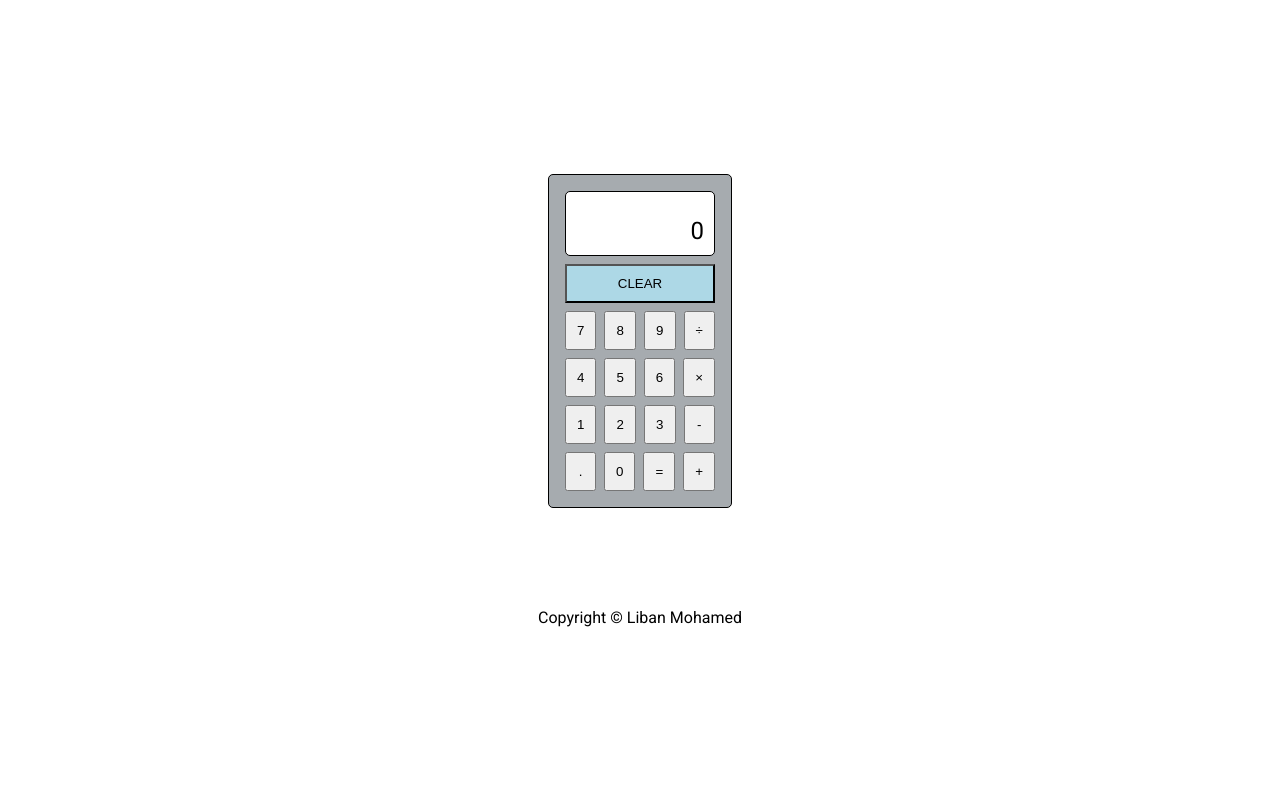
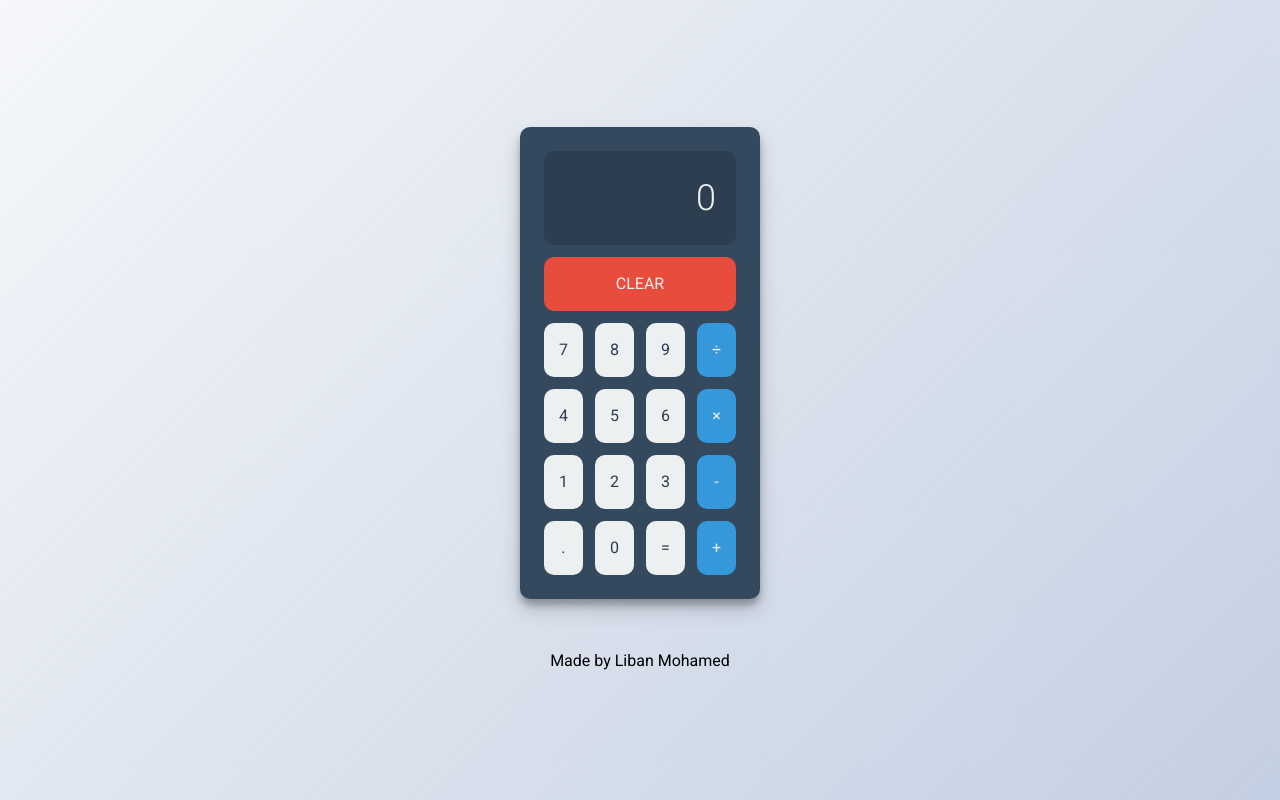
Before and after one commit to KingLiban/Calculator, a plain HTML site: page index.html in a window 1280 px wide. Drawn offline with Linux system fonts and the light colour scheme.

Commit message:
Add README.md

```diff
--- a/index.html
+++ b/index.html
@@ -6,6 +6,7 @@
     <title>Document</title>
     <script src="./script.js" defer></script>
     <link rel="stylesheet" href="./style.css">
+    <link rel="stylesheet" href="./reset.css">
     <link href="https://fonts.googleapis.com/css2?family=Roboto:ital,wght@0,100;0,300;0,400;0,500;0,700;0,900;1,100;1,300;1,400;1,500;1,700;1,900&display=swap" rel="stylesheet">
 </head>
 <body>
@@ -42,7 +43,7 @@
         </div>
     </main>
     <footer>
-        Copyright © Liban Mohamed
+        Made by Liban Mohamed
     </footer>
 </body>
 </html>
--- /dev/null
+++ b/reset.css
@@ -0,0 +1,29 @@
+*, *::before, *::after {
+    box-sizing: border-box;
+  }
+
+  * {
+    margin: 0;
+  }
+
+  body {
+    line-height: 1.5;
+    -webkit-font-smoothing: antialiased;
+  }
+
+  img, picture, video, canvas, svg {
+    display: block;
+    max-width: 100%;
+  }
+
+  input, button, textarea, select {
+    font: inherit;
+  }
+
+  p, h1, h2, h3, h4, h5, h6 {
+    overflow-wrap: break-word;
+  }
+
+  #root, #__next {
+    isolation: isolate;
+  }
--- a/style.css
+++ b/style.css
@@ -2,6 +2,7 @@ html, body {
     height: 100%;
     margin: 0;
     padding: 0;
+    background: linear-gradient(135deg, #f5f7fa 0%, #c3cfe2 100%);
 }
 
 body {
@@ -10,53 +11,111 @@ body {
     flex-direction: column;
     align-items: center;
     justify-content: center;
-
+    min-height: 100vh;
 }
 
 main {
-    margin-bottom: 100px;
+    margin-bottom: 50px;
+    box-shadow: 0 10px 20px rgba(0,0,0,0.19), 0 6px 6px rgba(0,0,0,0.23);
+    transition: all 0.3s cubic-bezier(.25,.8,.25,1);
 }
 
-main, .display, .button {
-    border-radius: 5px;
-    border: 1px black solid;
+main:hover {
+    box-shadow: 0 14px 28px rgba(0,0,0,0.25), 0 10px 10px rgba(0,0,0,0.22);
+}
+
+main, .display, button {
+    border-radius: 10px;
+    border: none;
 }
 
 .display {
-    background-color: white;
-    padding: 10px;
-    padding-top: 25px;
+    background-color: #2c3e50;
+    color: #ecf0f1;
+    padding: 20px;
     display: flex;
-    justify-content: right;
-    font-size: 24px;
+    justify-content: flex-end;
+    align-items: center;
+    font-size: 36px;
+    font-weight: 300;
+    min-height: 80px;
+    overflow: hidden;
+    text-overflow: ellipsis;
+    white-space: nowrap;
 }
 
 .calculator {
     display: flex;
     flex-direction: column;
-    gap: 8px;
-    padding: 16px;
-    background-color: rgb(166, 171, 175);
+    gap: 12px;
+    padding: 24px;
+    background-color: #34495e;
+    border-radius: 10px;
 }
 
 .options, .row {
     display: flex;
-    gap: 8px;
+    gap: 12px;
     justify-content: space-around;
 }
 
 .buttons {
     display: flex;
     flex-direction: column;
-    gap: 8px;
+    gap: 12px;
 }
 
 button {
-    padding: 10px;
+    padding: 15px;
     flex: 1;
+    font-size: 18px;
+    font-weight: 500;
+    color: #2c3e50;
+    background-color: #ecf0f1;
+    transition: all 0.3s ease;
+    cursor: pointer;
+}
+
+button:hover {
+    background-color: #bdc3c7;
+    transform: translateY(-2px);
+}
+
+button:active {
+    transform: translateY(1px);
 }
 
 .clear {
     flex: 1;
-    background-color: lightblue;
+    background-color: #e74c3c;
+    color: #ecf0f1;
 }
+
+.clear:hover {
+    background-color: #c0392b;
+}
+
+button:nth-child(4n) {
+    background-color: #3498db;
+    color: #ecf0f1;
+}
+
+button:nth-child(4n):hover {
+    background-color: #2980b9;
+}
+
+@media (max-width: 480px) {
+    .calculator {
+        width: 100%;
+        max-width: 300px;
+    }
+
+    button {
+        font-size: 16px;
+        padding: 12px;
+    }
+
+    .display {
+        font-size: 28px;
+    }
+}
```
Also changed, not shown: image.png (added), 1 other file.
